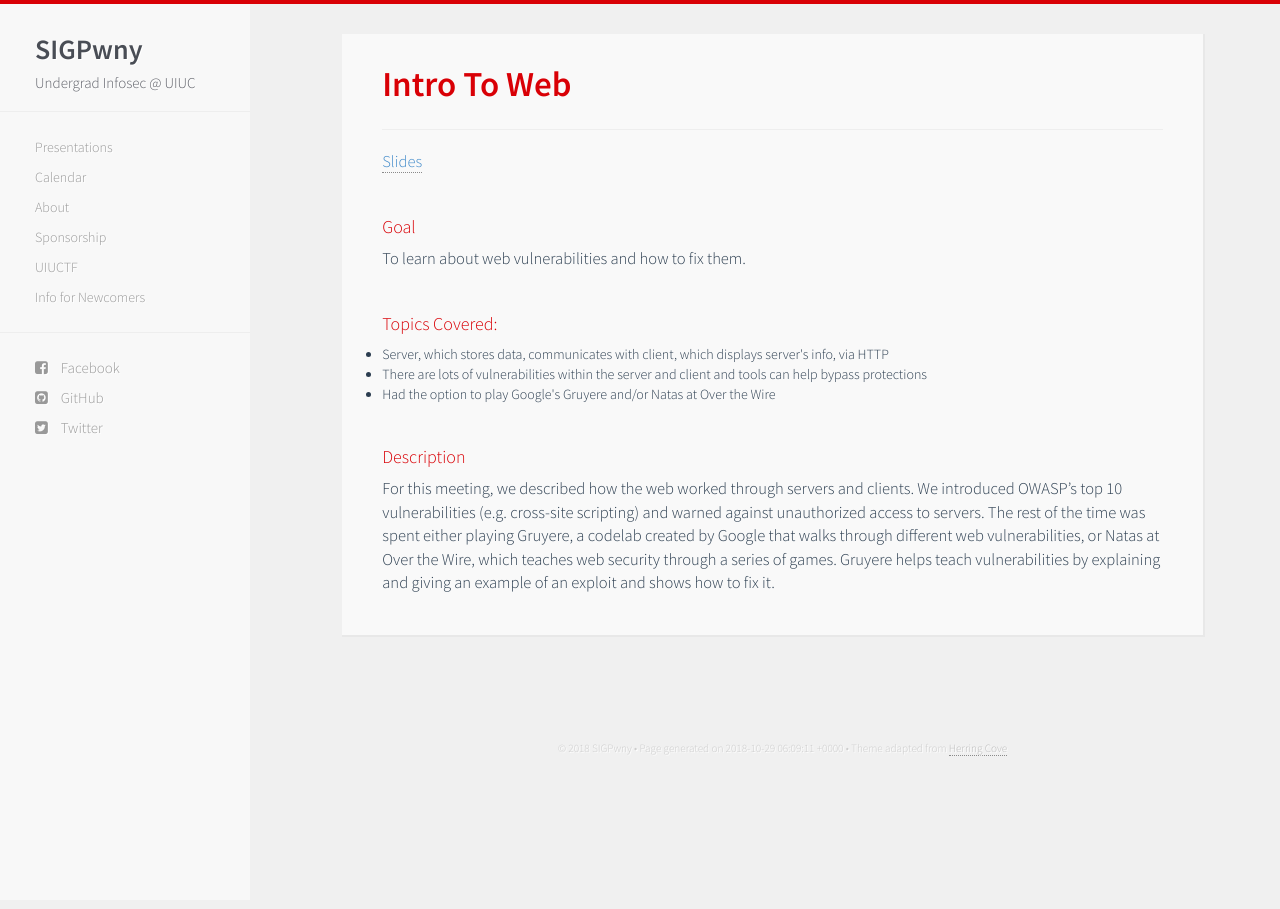
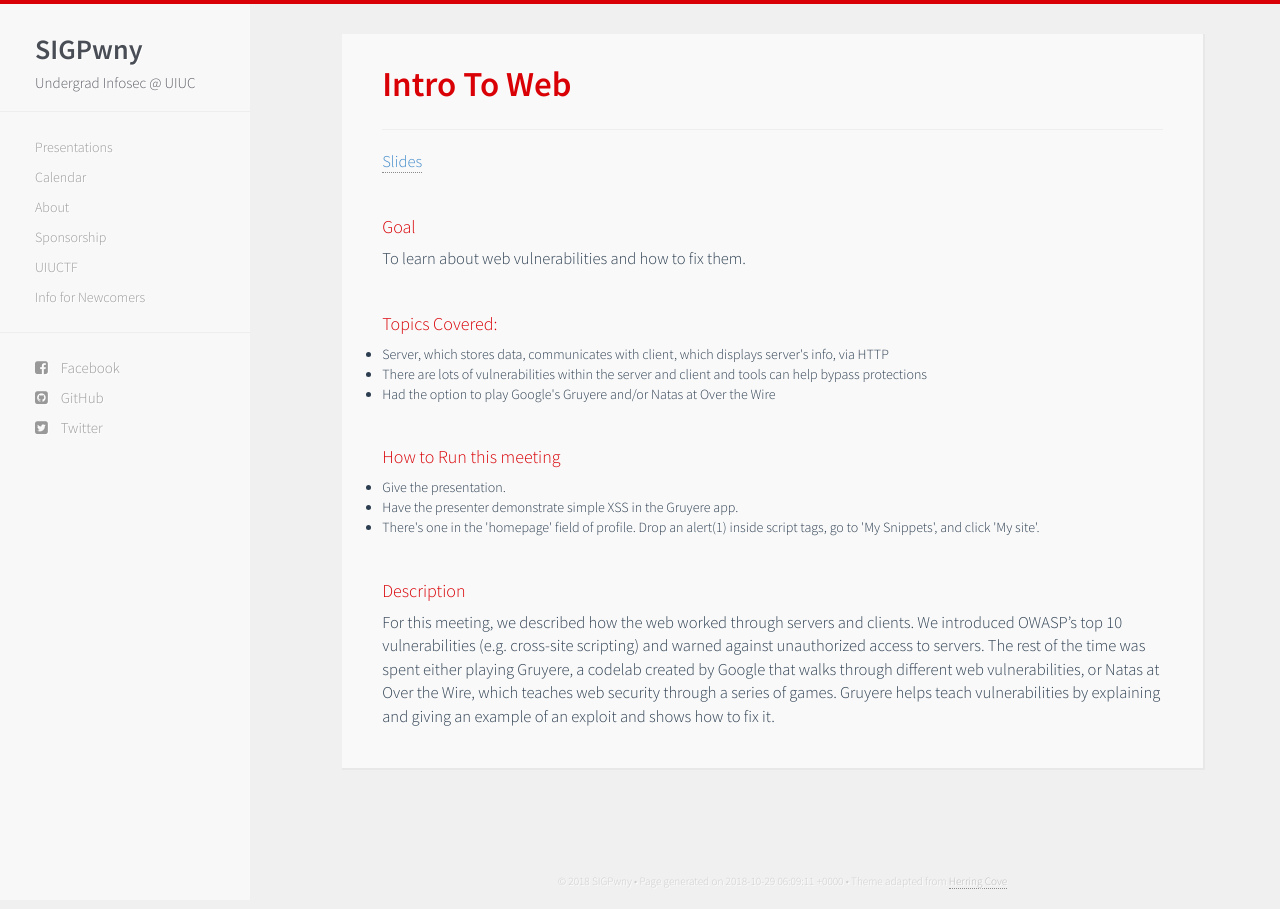
Before and after one commit to sigpwny/sigpwny.github.io-archive, a Jekyll site: the page built from _meetings/intro-web.md, in a window 1280 px wide. Built offline with Jekyll 4.4.1, drawn with Linux system fonts in a browser that asks for light colours; nearby versions of some CDN libraries.

Commit message:
add "how to run"

```diff
--- a/_includes/single-meeting.html
+++ b/_includes/single-meeting.html
@@ -21,9 +21,15 @@
 <br>
 
 
-{% if page.deploy-instructions != "" %}
-<h4>Deploy Instructions</h4>
-<p>{{ page.deploy-instructions }}</p>
+{% if page.how-to-run != "" %}
+<h4>How to Run this meeting</h4>
+<div>
+	<ul>
+		{% for bullet in page.how-to-run %}
+		<li>{{ bullet }}</li>
+		{% endfor %}
+	</ul>
+</div>
 <br>
 {% endif %}
 
--- a/_meetings/intro-web.md
+++ b/_meetings/intro-web.md
@@ -6,7 +6,12 @@ title:  "Intro To Web"
 slides: https://docs.google.com/presentation/d/1lfig510fj-bVjbFUNwhwPke2G8ktskUp5e_Q3Df2Vf8/
 link-to-assets-in-github: ""
 goal: "To learn about web vulnerabilities and how to fix them."
-deploy-instructions: ""
+how-to-run: [
+	"Give the presentation.",
+	"Have the presenter demonstrate simple XSS in the Gruyere app.",
+	"There's one in the 'homepage' field of profile. Drop
+	an alert(1) inside script tags, go to 'My Snippets', and click 'My site'."
+	]
 list-of-topics: [
 	"Server, which stores data, communicates with client, which displays
 	server's info, via HTTP",
```
Also changed, not shown: _meetings/EXAMPLE.md (+5 -1 lines), _meetings/intro-mtg.md (+1 -1 lines), _meetings/intro-shell.md (+4 -1 lines).
